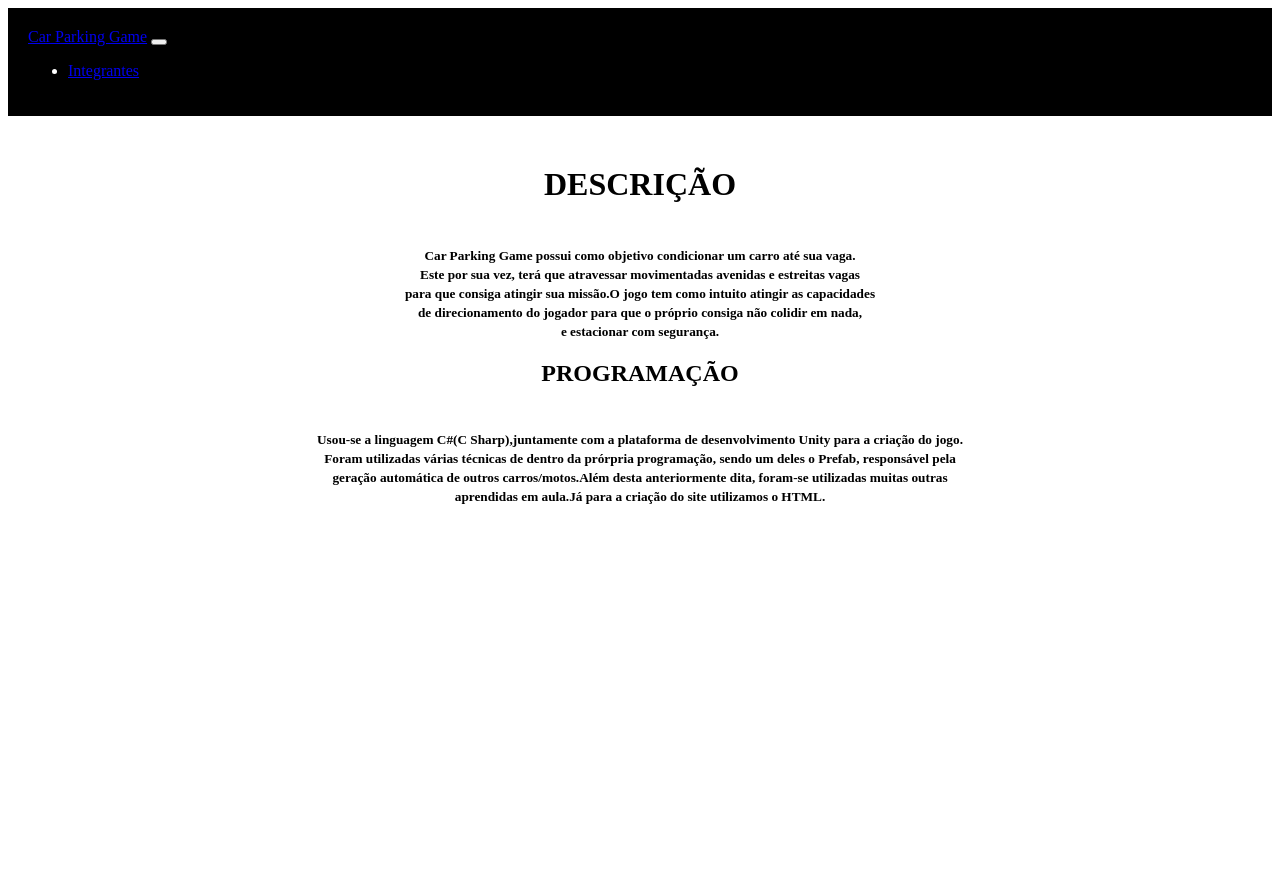
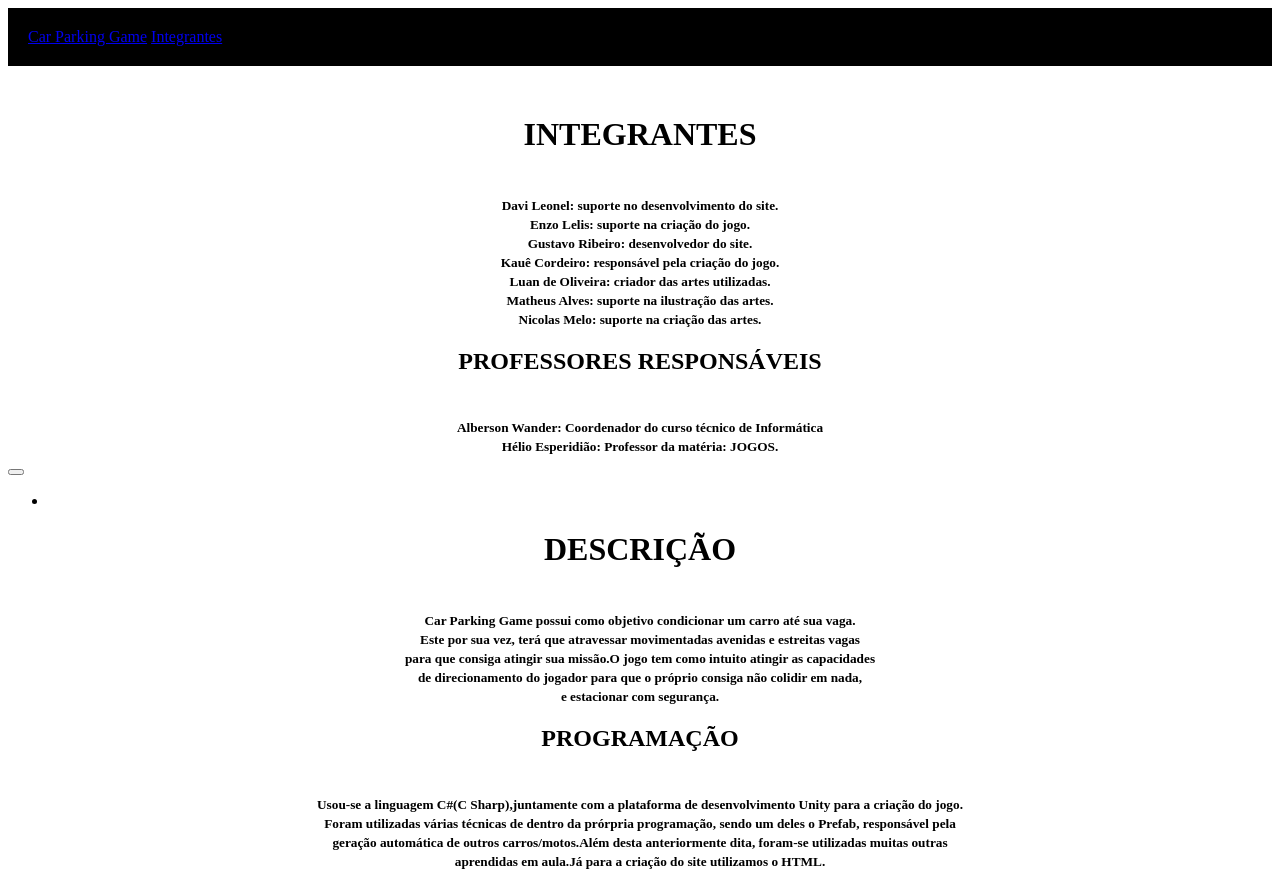
Before and after one commit to vi12263/Car-Parking-Game, a plain HTML site: page index.html in a window 1280 px wide. Before the commit the page ends 800 px from the top, so only its background shows below. Drawn offline with Linux system fonts and the light colour scheme.

Commit message:
Update index.html

```diff
--- a/index.html
+++ b/index.html
@@ -37,15 +37,39 @@
     </head>
     <body>
 
+      <div class="collapse navbar-collapse" id="navbarNav">
       <nav class="navbar navbar-expand-lg">
         <a class="navbar-brand text-white" href="index.html">Car Parking Game</a>
-        <button class="navbar-toggler" type="button" data-toggle="collapse" data-target="#navbarNav" aria-controls="navbarNav" aria-expanded="false" aria-label="Toggle navigation">
+         <a class="nav-link text-white" href="integrantes.html">Integrantes</a>
+          </nav>
+          <div id="integrantes.html">
+
+          <h1>INTEGRANTES</h1>
+
+          <h5>Davi Leonel: suporte no desenvolvimento do site.</h5>
+          <h5>Enzo Lelis: suporte na criação do jogo.</h5>
+          <h5>Gustavo Ribeiro: desenvolvedor do site.</h5>
+          <h5>Kauê Cordeiro: responsável pela criação do jogo.</h5>
+          <h5>Luan de Oliveira: criador das artes utilizadas.</h5>
+          <h5>Matheus Alves: suporte na ilustração das artes.</h5>
+          <h5>Nicolas Melo: suporte na criação das artes.</h5>
+
+
+
+          <h2>PROFESSORES RESPONSÁVEIS</h2>
+
+        <h5>Alberson Wander: Coordenador do curso técnico de Informática</h5>
+        <h5>Hélio Esperidião: Professor da matéria: JOGOS.</h5>
+
+          </div>
+      <button class="navbar-toggler" type="button" data-toggle="collapse" data-target="#navbarNav" aria-controls="navbarNav" aria-expanded="false" aria-label="Toggle navigation">
           <span class="navbar-toggler-icon"></span>
         </button>
-        <div class="collapse navbar-collapse" id="navbarNav">
-          <ul class="navbar-nav">
+
+
+            <ul class="navbar-nav">
                 <li class="nav-item">
-          <a class="nav-link text-white" href="integrantes.html">Integrantes</a>
+
 
 
               </li>
```
